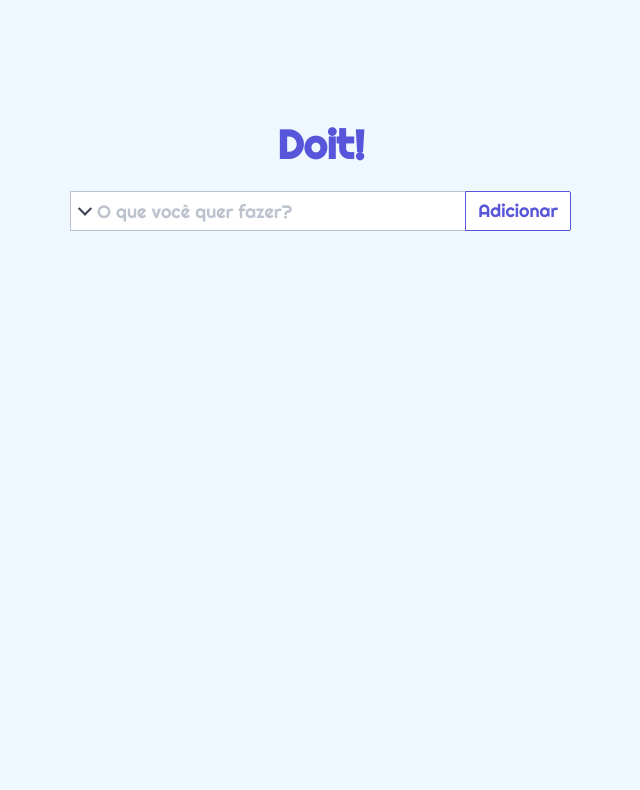
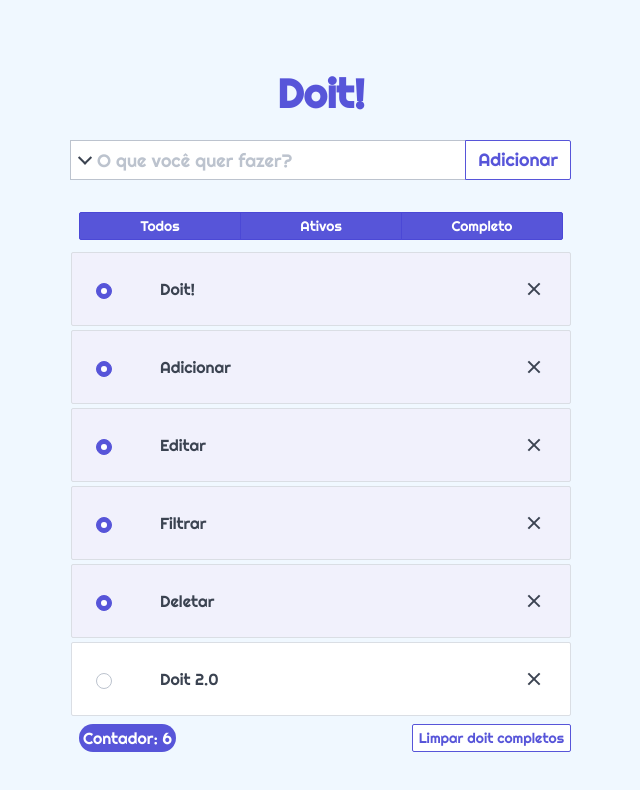
Before and after one commit to pedroEifler/doit, a Vue app: page / in a window 1280 px wide. Shown: the top 790 px of the page, without its empty margins (319-959 px from the left). Built offline with nearby package versions, Linux system fonts and the light colour scheme; data requests are answered from the project's data file.

Commit message:
contador

```diff
--- a/bd.json
+++ b/bd.json
@@ -1,3 +1,40 @@
 {
-  "doits": []
+  "doits": [
+    {
+      "id": 1,
+      "titulo": "Doit!",
+      "marcado": true,
+      "editando": false
+    },
+    {
+      "id": 2,
+      "titulo": "Adicionar",
+      "marcado": true,
+      "editando": false
+    },
+    {
+      "id": 3,
+      "titulo": "Editar",
+      "marcado": true,
+      "editando": false
+    },
+    {
+      "id": 4,
+      "titulo": "Filtrar",
+      "marcado": true,
+      "editando": false
+    },
+    {
+      "id": 5,
+      "titulo": "Deletar",
+      "marcado": true,
+      "editando": false
+    },
+    {
+      "id": 6,
+      "titulo": "Doit 2.0",
+      "marcado": false,
+      "editando": false
+    }
+  ]
 }
--- a/src/App.vue
+++ b/src/App.vue
@@ -78,7 +78,7 @@ export default {
 @import url("https://fonts.googleapis.com/css2?family=Righteous&display=swap");
 #app {
   font-family: "Righteous", cursive;
-  margin-top: 9%;
+  margin-top: 5%;
   transition: 300ms;
 }
 #app form {
--- a/src/components/Doit.vue
+++ b/src/components/Doit.vue
@@ -46,7 +46,6 @@
             </span>
           </div>
         </div>
-
         <div @click="deletar(doit)" class="card-footer">
           <i class="icon icon-cross float-right m-1"></i>
         </div>
@@ -59,6 +58,12 @@
     >
       Limpar doit completos
     </button>
+    <span
+      class="label label-rounded label-primary m-2 p-1 pl-3"
+      v-show="doits.length > 0"
+    >
+      Contador: <span>{{ filtros.length }}</span>
+    </span>
   </div>
 </template>
 
--- a/src/components/Filtros.vue
+++ b/src/components/Filtros.vue
@@ -40,10 +40,10 @@ export default {
       return doits.filter((doit) => doit);
     },
     filtrarAtivos(doits) {
-      return doits.filter((doit) => doit.marcado === false);
+      return doits.filter((doit) => !doit.marcado);
     },
     filtrarCompletos(doits) {
-      return doits.filter((doit) => doit.marcado === true);
+      return doits.filter((doit) => doit.marcado);
     },
   },
 };
```
